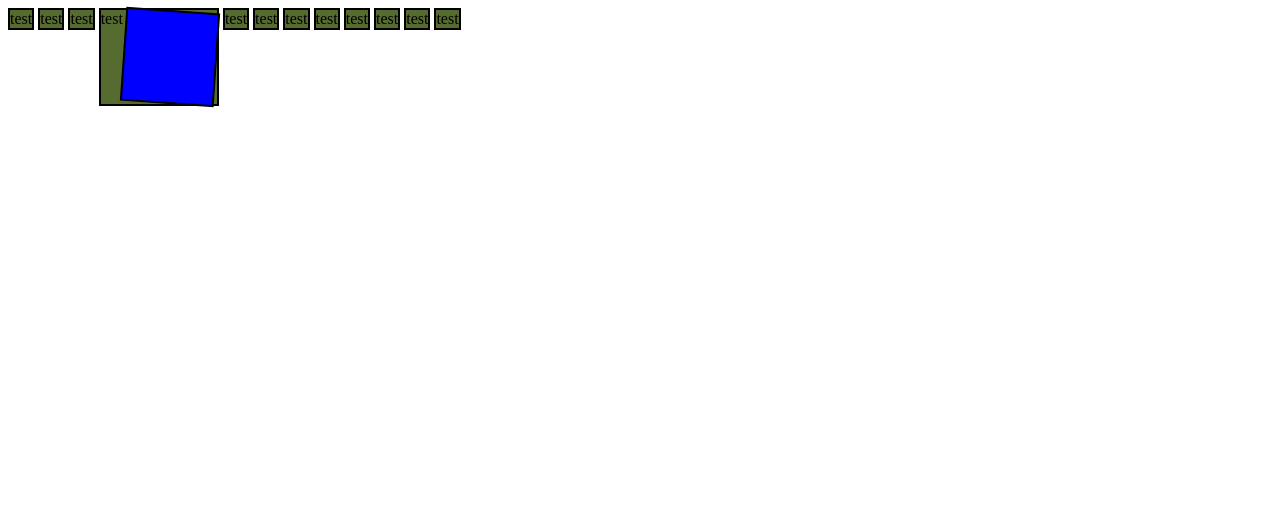
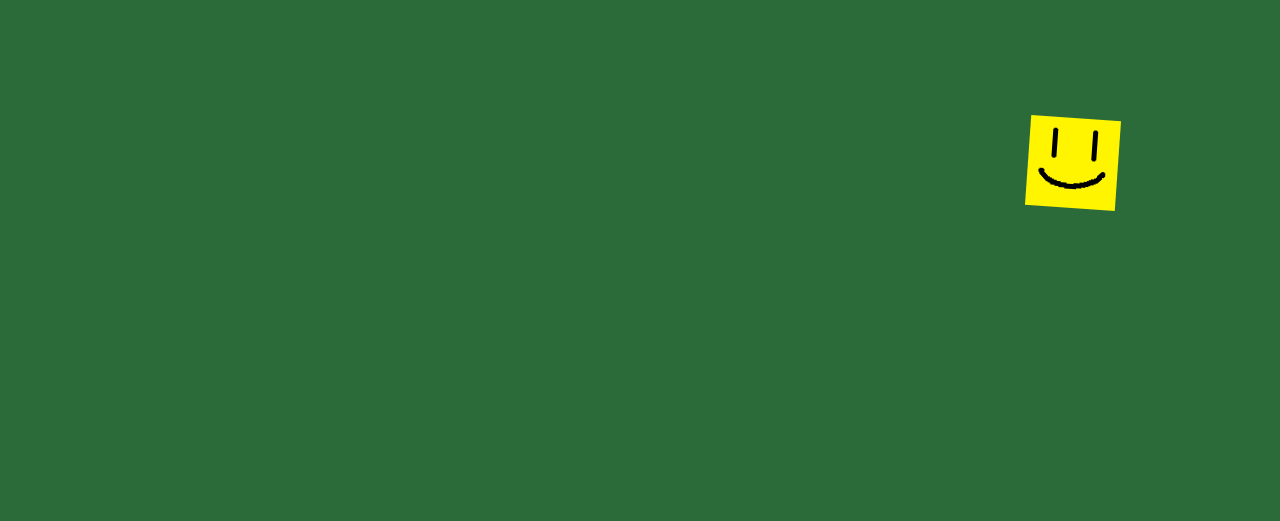
Before and after one commit to RudeChowder/catcher-game, a plain HTML site: page index.html in a window 1280 px wide. Drawn offline with Linux system fonts and the light colour scheme.

Commit message:
alpha build

```diff
--- a/index.html
+++ b/index.html
@@ -7,18 +7,22 @@
         <title>Catch me if you can!</title>
     </head>
     <body>
-        <div id="div-1">test</div>
-        <div id="div-2">test</div>
-        <div id="div-3">test</div>
-        <div id="div-4">test</div>
-        <div id="div-5">test</div>
-        <div id="div-6">test</div>
-        <div id="div-7">test</div>
-        <div id="div-8">test</div>
-        <div id="div-9">test</div>
-        <div id="div-10">test</div>
-        <div id="div-11">test</div>
-        <div id="div-12">test</div>
+        <div id="div-1"></div>
+        <div id="div-2"></div>
+        <div id="div-3"></div>
+        <div id="div-4"></div>
+        <div id="div-5"></div>
+        <div id="div-6"></div>
+        <div id="div-7"></div>
+        <div id="div-8"></div>
+        <div id="div-9"></div>
+        <div id="div-10"></div>
+        <div id="div-11"></div>
+        <div id="div-12"></div>
+        <div id="div-13"></div>
+        <div id="div-14"></div>
+        <div id="div-15"></div>
+        <div id="div-16"></div>
         <script src="index.js"></script>
     </body>
 </html>
--- a/index.js
+++ b/index.js
@@ -3,18 +3,21 @@ const init = () => {
     let runCountdown
 
     const spawnRunner = () => {
-        runner = document.createElement('div')
+        runner = document.createElement('img')
         runner.id = 'runner'
         runner.dataset.state = 'waiting'
+        runner.src = './img/waiting.png'
         moveRunner()
 
         runner.addEventListener('mouseover', () => {
-            runCountdown = setTimeout(moveRunner, 200)
+            runCountdown = setTimeout(moveRunner, 150)
             runner.dataset.state = 'running'
+            runner.src = './img/running.png'
         })
         runner.addEventListener('mousedown', () =>{
             clearTimeout(runCountdown)
             runner.dataset.state = 'caught'
+            runner.src = './img/caught.png'
         })
         runner.addEventListener('mouseup', () =>{
             moveRunner()
@@ -22,9 +25,10 @@ const init = () => {
     }
 
     const moveRunner = () => {
-        let newLocation = document.querySelector(`#div-${Math.ceil(Math.random() * 10)}`)
+        let newLocation = document.querySelector(`#div-${Math.ceil(Math.random() * 16)}`)
         newLocation.append(runner)
         runner.dataset.state = 'waiting'
+        runner.src = './img/waiting.png'
     }
 
 
--- a/styles.css
+++ b/styles.css
@@ -1,15 +1,19 @@
+body {
+    background-color: #2b6b3a
+}
+
 div {
     display: inline-flex;
-    background-color: darkolivegreen;
-    border: 2px solid black;
-    height: random(90, 400)px;
-    width: random(90, 400)px;
+    /* background-color: darkolivegreen;
+    border: 2px solid black; */
+    height: 200px;
+    width: 200px;
 }
 
 #runner {
     height: 90px;
     width: 90px;
-    background-color: blue;
+    background-color: yellow;
 }
 #runner[data-state="waiting"]{
     animation: waiting 0.5s linear infinite alternate;
```
Also changed, not shown: img/caught.png (added), img/running.png (added), img/waiting.png (added), 3 other files.
